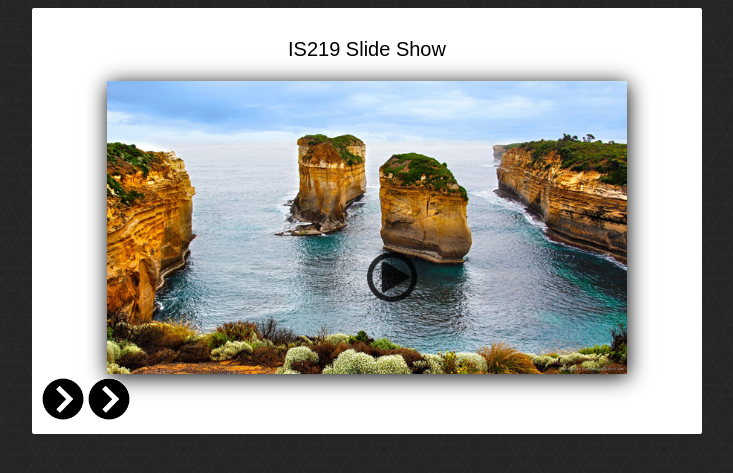
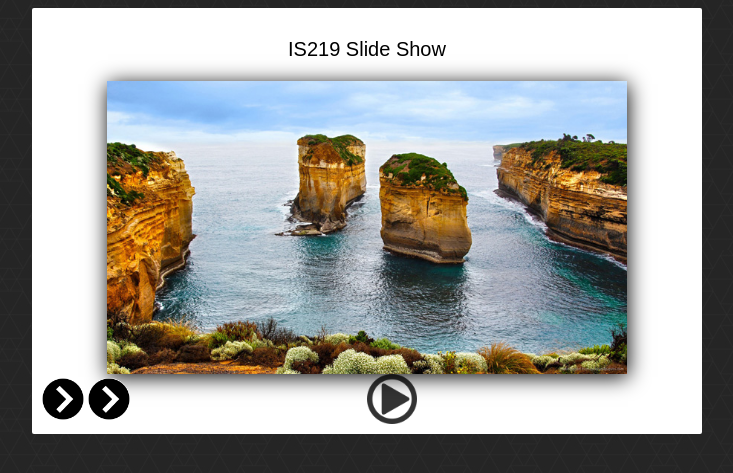
Before and after one commit to Bailiffjr/is219s16Bailiff-p2, a PHP site: page /index.html in a window 1280 px wide. Shown: the top 473 px of the page, without its empty margins (273-1006 px from the left). Run offline with PHP 8.4, Linux system fonts and the light colour scheme; grey boxes labelled with a size stand in for pictures from a placeholder-image service; some libraries are stand-ins or nearby versions.

Commit message:
Update style.css

```diff
--- a/style.css
+++ b/style.css
@@ -34,9 +34,9 @@ body {
 	position: absolute;
 	z-index: 3;
 	opacity: .8;
-	top:50%;
     	left:50%;
 	margin: auto;
+	bottom:0px;
 }
 
 .thumbnail {
```
